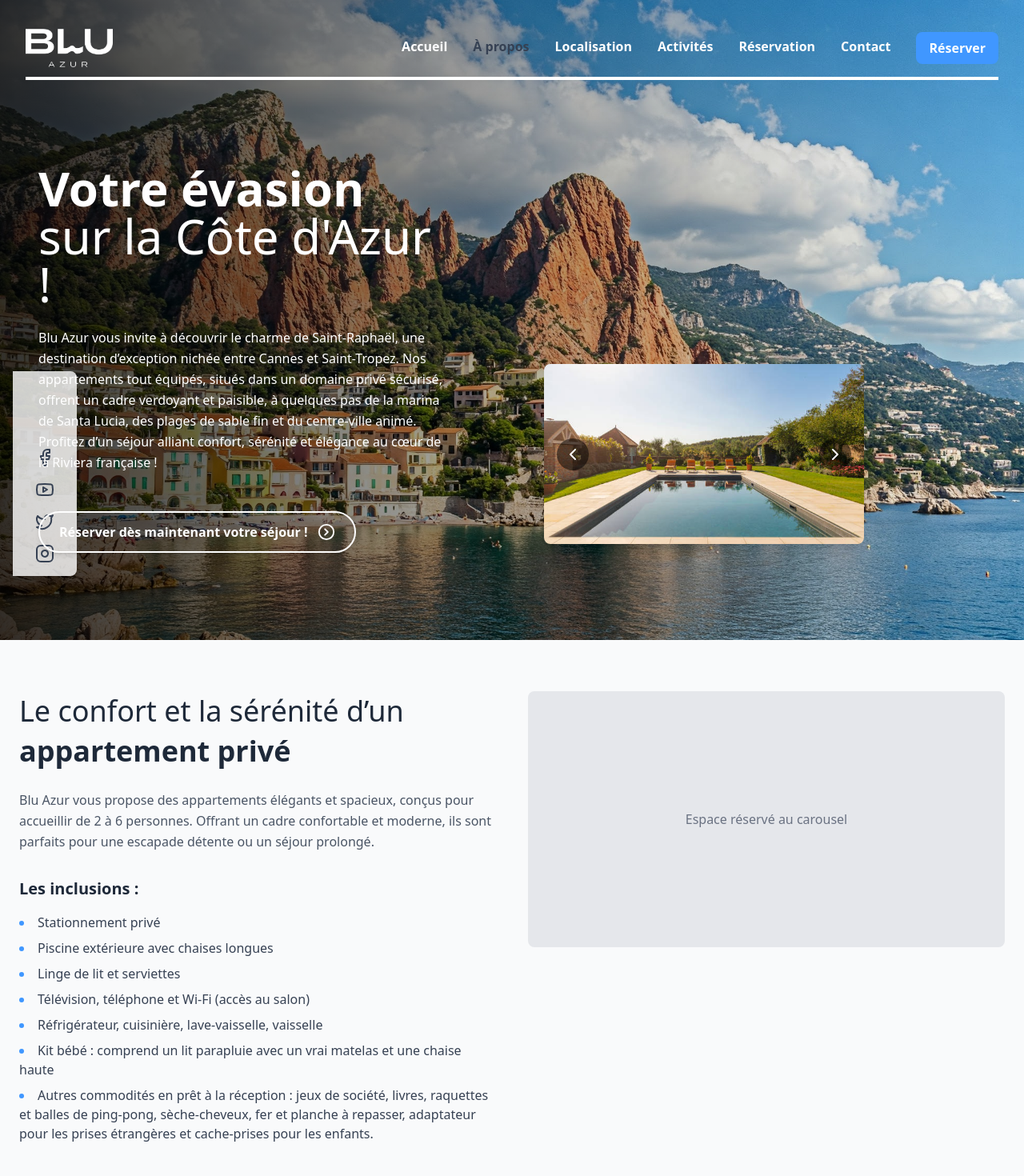
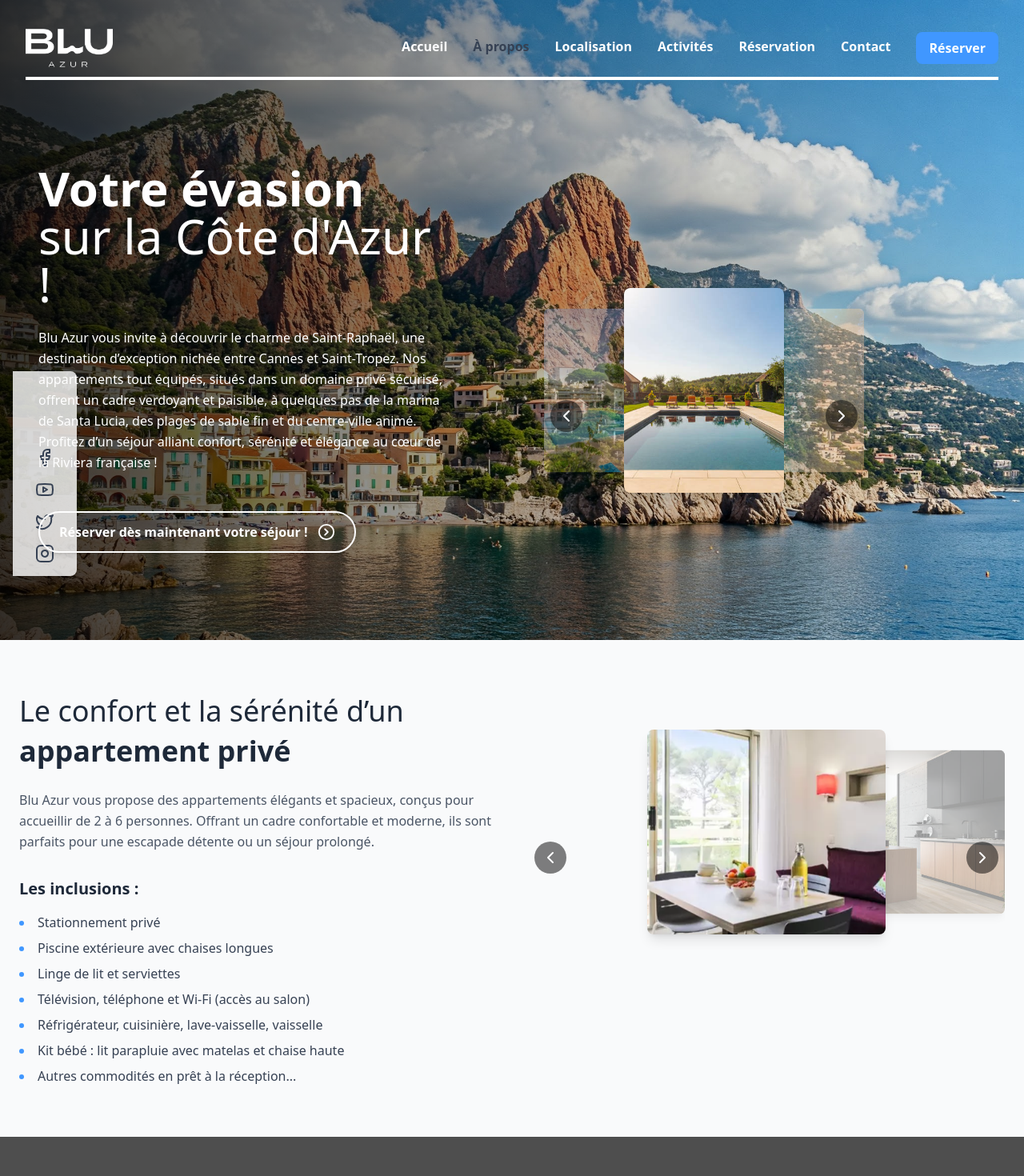
Before and after one commit to FunnyVazoniaina/AzurCoast, a React (Vite) app: page / in a window 1280 px wide. Shown: the top 1470 px of the page at 80% size. Built offline with nearby package versions, Linux system fonts and the light colour scheme; grey boxes are pictures that could not be loaded.

Commit message:
feat: added coverflow 3D effect on carrousel

```diff
--- a/src/App.jsx
+++ b/src/App.jsx
@@ -1,4 +1,3 @@
-import './App.css'
 import Header from './components/layouts/Header'
 import Sidebar from './components/layouts/Sidebar'
 import HeroSection from './components/sections/HeroSection'
--- a/src/components/sections/AboutBluAzur.jsx
+++ b/src/components/sections/AboutBluAzur.jsx
@@ -1,6 +1,11 @@
 import React from "react";
+import Carousel from "../../components/ui/Carousel";
+import img1 from "../../assets/images/about/img1.png";
+import img2 from "../../assets/images/about/img2.jpg";
 
 export default function AboutBluAzur() {
+  const carouselImages = [img1, img2]; // les images spécifiques pour cette section
+
   return (
     <section id="about" className="bg-[#F9FAFB] py-16 px-6">
       <div className="max-w-7xl mx-auto grid md:grid-cols-2 gap-10 items-start">
@@ -28,24 +33,14 @@ export default function AboutBluAzur() {
             <li>Linge de lit et serviettes</li>
             <li>Télévision, téléphone et Wi-Fi (accès au salon)</li>
             <li>Réfrigérateur, cuisinière, lave-vaisselle, vaisselle</li>
-            <li>
-              Kit bébé : comprend un lit parapluie avec un vrai matelas et une
-              chaise haute
-            </li>
-            <li>
-              Autres commodités en prêt à la réception : jeux de société,
-              livres, raquettes et balles de ping-pong, sèche-cheveux, fer et
-              planche à repasser, adaptateur pour les prises étrangères et
-              cache-prises pour les enfants.
-            </li>
+            <li>Kit bébé : lit parapluie avec matelas et chaise haute</li>
+            <li>Autres commodités en prêt à la réception...</li>
           </ul>
         </div>
 
-        {/* Colonne droite (pour future carousel) */}
+        {/* Colonne droite (carousel) */}
         <div className="flex items-center justify-center">
-          <div className="w-full h-80 bg-gray-200 rounded-lg flex items-center justify-center text-gray-500">
-            Espace réservé au carousel
-          </div>
+          <Carousel images={carouselImages} heightClass="h-72 md:h-80" />
         </div>
       </div>
     </section>
--- a/src/components/ui/Carousel.jsx
+++ b/src/components/ui/Carousel.jsx
@@ -1,59 +1,59 @@
 import React, { useState } from "react";
 import { ChevronLeft, ChevronRight } from "lucide-react";
 
-
-export default function Carousel({ images, heightClass = "h-40 md:h-64" }) {
+export default function Carousel({ images }) {
   const [currentIndex, setCurrentIndex] = useState(0);
   const length = images.length;
 
-  const prevSlide = () => {
-    setCurrentIndex(currentIndex === 0 ? length - 1 : currentIndex - 1);
-  };
-
-  const nextSlide = () => {
-    setCurrentIndex(currentIndex === length - 1 ? 0 : currentIndex + 1);
-  };
+  const prevSlide = () => setCurrentIndex(currentIndex === 0 ? length - 1 : currentIndex - 1);
+  const nextSlide = () => setCurrentIndex(currentIndex === length - 1 ? 0 : currentIndex + 1);
 
   if (!Array.isArray(images) || images.length === 0) return null;
 
   return (
-    <div
-      className="relative w-full max-w-4xl mx-auto mt-12 overflow-hidden rounded-lg shadow-lg"
-      style={{ aspectRatio: "16/9" }}
-    >
-      {/* Images: each slide is absolute and we compute the shortest translateX offset so wrap works */}
+    <div className="relative w-full max-w-4xl mx-auto mt-12 overflow-hidden">
+      <div className="relative flex items-center justify-center h-80">
         {images.map((img, index) => {
-        // compute shortest offset between index and currentIndex (handles wrap-around)
-        let d = index - currentIndex;
-        if (d > length / 2) d -= length;
-        if (d <= -length / 2) d += length;
-        const offsetPercent = d * 100;
+          let position = index - currentIndex;
+          if (position > length / 2) position -= length;
+          if (position <= -length / 2) position += length;
+
+          // Styles dynamiques
+          const isActive = position === 0;
+          const scale = isActive ? 1 : 0.8;
+          const opacity = isActive ? 1 : 0.4;
+          const zIndex = isActive ? 20 : 10;
 
           return (
             <div
               key={index}
-            className={`absolute top-0 left-0 w-full h-full transition-transform duration-500 ease-in-out ${
-              index === currentIndex ? "pointer-events-auto z-10" : "pointer-events-none"
-            }`}
-            style={{ transform: `translateX(${offsetPercent}%)` }}
+              className={`absolute top-0 left-1/2 transform -translate-x-1/2 transition-all duration-500 ease-in-out`}
+              style={{
+                transform: `translateX(${position * 60}%) scale(${scale})`,
+                zIndex,
+                opacity,
+              }}
             >
-            <img src={img} alt={`Slide ${index + 1}`} className="w-full h-full object-cover" />
+              <img
+                src={img}
+                alt={`Slide ${index + 1}`}
+                className="w-64 md:w-80 h-48 md:h-64 object-cover rounded-lg shadow-lg"
+              />
             </div>
           );
         })}
+      </div>
 
-      {/* Prev Button */}
+      {/* Prev / Next Buttons */}
       <button
         onClick={prevSlide}
-        className="absolute top-1/2 left-4 transform -translate-y-1/2 bg-black/50 text-white p-2 rounded-full hover:bg-black/70 transition-colors z-30"
+        className="absolute top-1/2 left-2 transform -translate-y-1/2 bg-black/50 text-white p-2 rounded-full hover:bg-black/70 transition-colors z-30"
       >
         <ChevronLeft size={24} />
       </button>
-
-      {/* Next Button */}
       <button
         onClick={nextSlide}
-        className="absolute top-1/2 right-4 transform -translate-y-1/2 bg-black/50 text-white p-2 rounded-full hover:bg-black/70 transition-colors z-30"
+        className="absolute top-1/2 right-2 transform -translate-y-1/2 bg-black/50 text-white p-2 rounded-full hover:bg-black/70 transition-colors z-30"
       >
         <ChevronRight size={24} />
       </button>
```
Also changed, not shown: src/assets/images/about/img1.png (added), src/assets/images/about/img2.jpg (added). Lines whose indentation alone changed are shown as unchanged.
